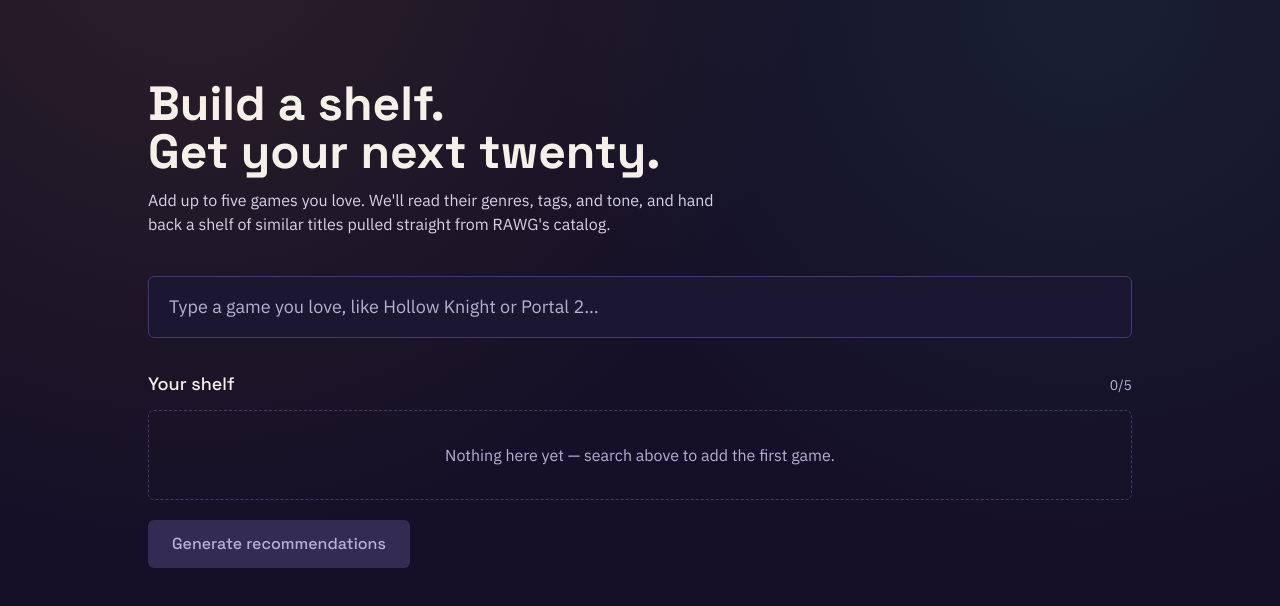
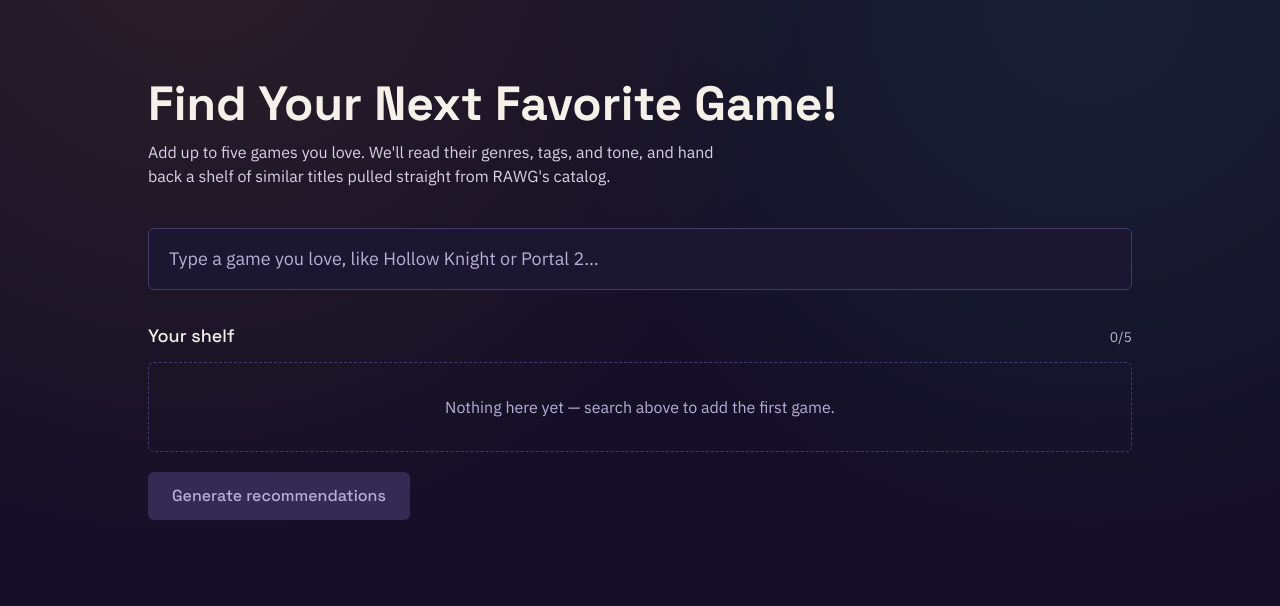
Before and after one commit to ayushgupta0010/GameNet, a Next.js app: page / in a window 1280 px wide. Shown: the top 606 px of the page. Built offline with nearby package versions, Linux system fonts and the light colour scheme.

Commit message:
working demo

```diff
--- a/app/layout.js
+++ b/app/layout.js
@@ -14,7 +14,7 @@ const body = IBM_Plex_Sans({
 });
 
 export const metadata = {
-  title: "Shelfmix — find your next game",
+  title: "GameNet — find your next game",
   description:
     "Pick up to five games you love and get a shelf of similar titles, pulled from RAWG and shaped by AI.",
 };
--- a/app/page.js
+++ b/app/page.js
@@ -73,9 +73,7 @@ export default function Home() {
       {/* Hero */}
       <section className="mb-10">
         <h1 className="font-display text-4xl font-bold leading-tight text-parchment-100 sm:text-5xl">
-          Build a shelf.
-          <br />
-          Get your next twenty.
+          Find Your Next Favorite Game!
         </h1>
         <p className="mt-3 max-w-[60ch] text-parchment-300">
           Add up to five games you love. We'll read their genres, tags, and
```
Also changed, not shown: 1 other file (tests, documents, lock files or other folders).
